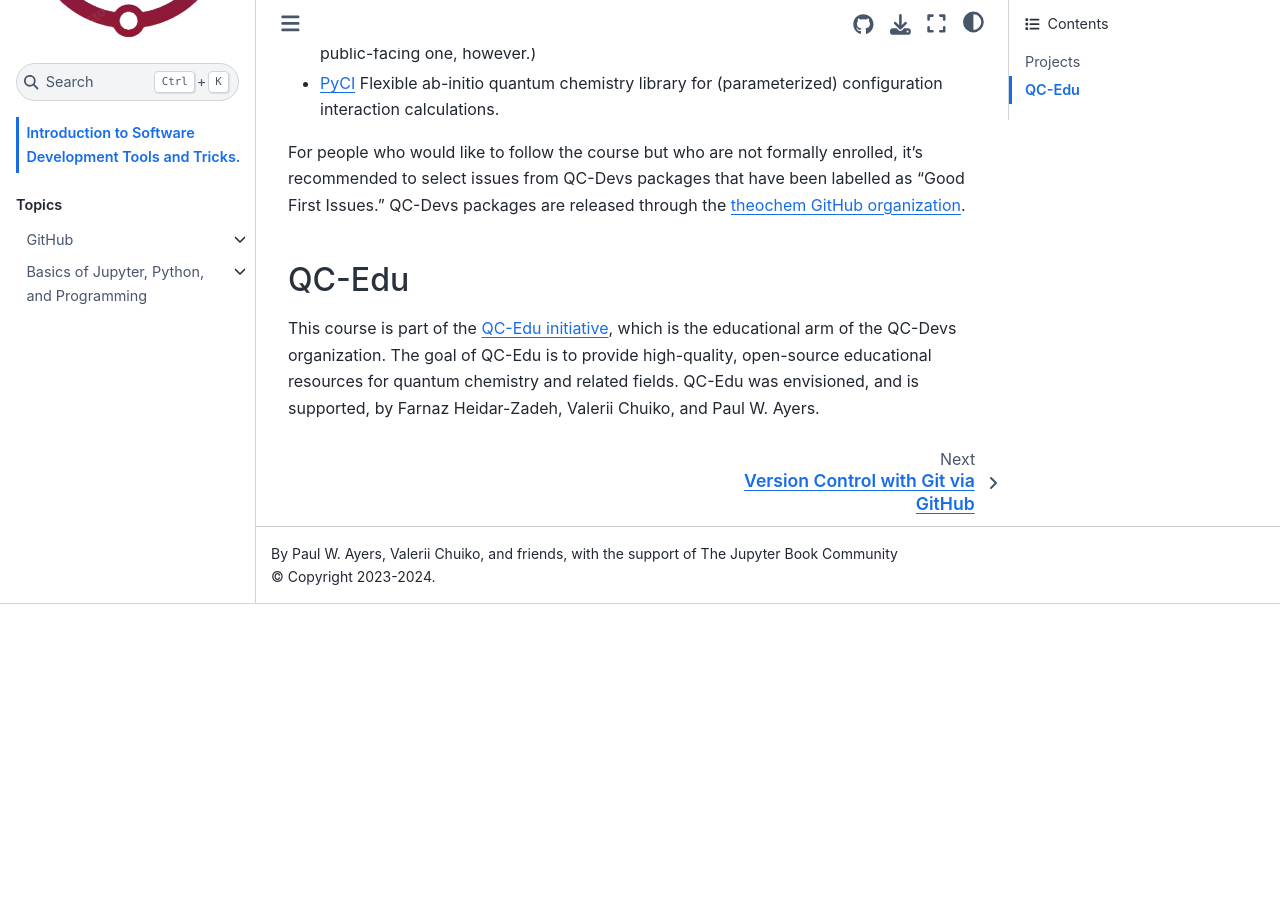
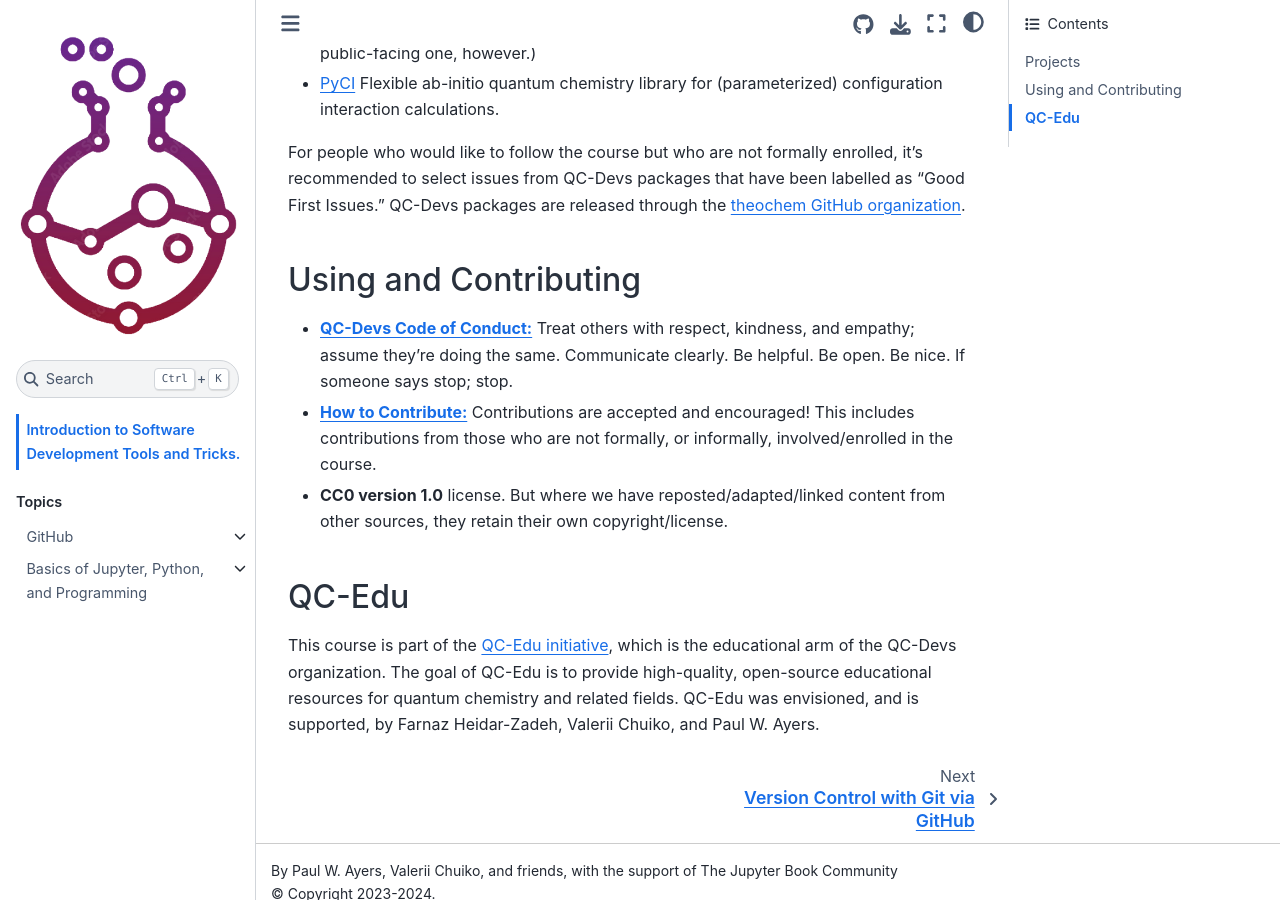
Before and after one commit to QC-Edu/IntroSoftware, a Jupyter Book: the page built from website/intro.md, in a window 1280 px wide and 900 px high, scrolled down 953 px. Built offline with Jupyter Book 1.0.4 settings and Sphinx 7.4.7 and the Sphinx Book theme 1.1.4, drawn with Linux system fonts in a browser that asks for light colours; before the commit the page ends 1557 px from its top, so only the background shows below that.

Commit message:
update license

```diff
--- a/website/intro.md
+++ b/website/intro.md
@@ -24,5 +24,10 @@
 
 For people who would like to follow the course but who are not formally enrolled, it's recommended to select issues from QC-Devs packages that have been labelled as "Good First Issues." QC-Devs packages are released through the [theochem GitHub organization](https://github.com/theochem).
 
+## Using and Contributing
+- [**QC-Devs Code of Conduct:**](https://github.com/theochem/guidelines/blob/main/CodeOfConduct.md) Treat others with respect, kindness, and empathy; assume they're doing the same. Communicate clearly. Be helpful. Be open. Be nice. If someone says stop; stop.
+- [**How to Contribute:**](https://github.com/theochem/guidelines/blob/main/contributing.md) Contributions are accepted and encouraged! This includes contributions from those who are not formally, or informally, involved/enrolled in the course.
+- [**CC0 version 1.0**](license.md) license. But where we have reposted/adapted/linked content from other sources, they retain their own copyright/license.
+
 ## QC-Edu
 This course is part of the [QC-Edu initiative](https://qc-edu.org/intro.html), which is the educational arm of the QC-Devs organization. The goal of QC-Edu is to provide high-quality, open-source educational resources for quantum chemistry and related fields. QC-Edu was envisioned, and is supported, by Farnaz Heidar-Zadeh, Valerii Chuiko, and Paul W. Ayers.
```
Also changed, not shown: website/license.md (added, +3 -0 lines), 1 other file.
